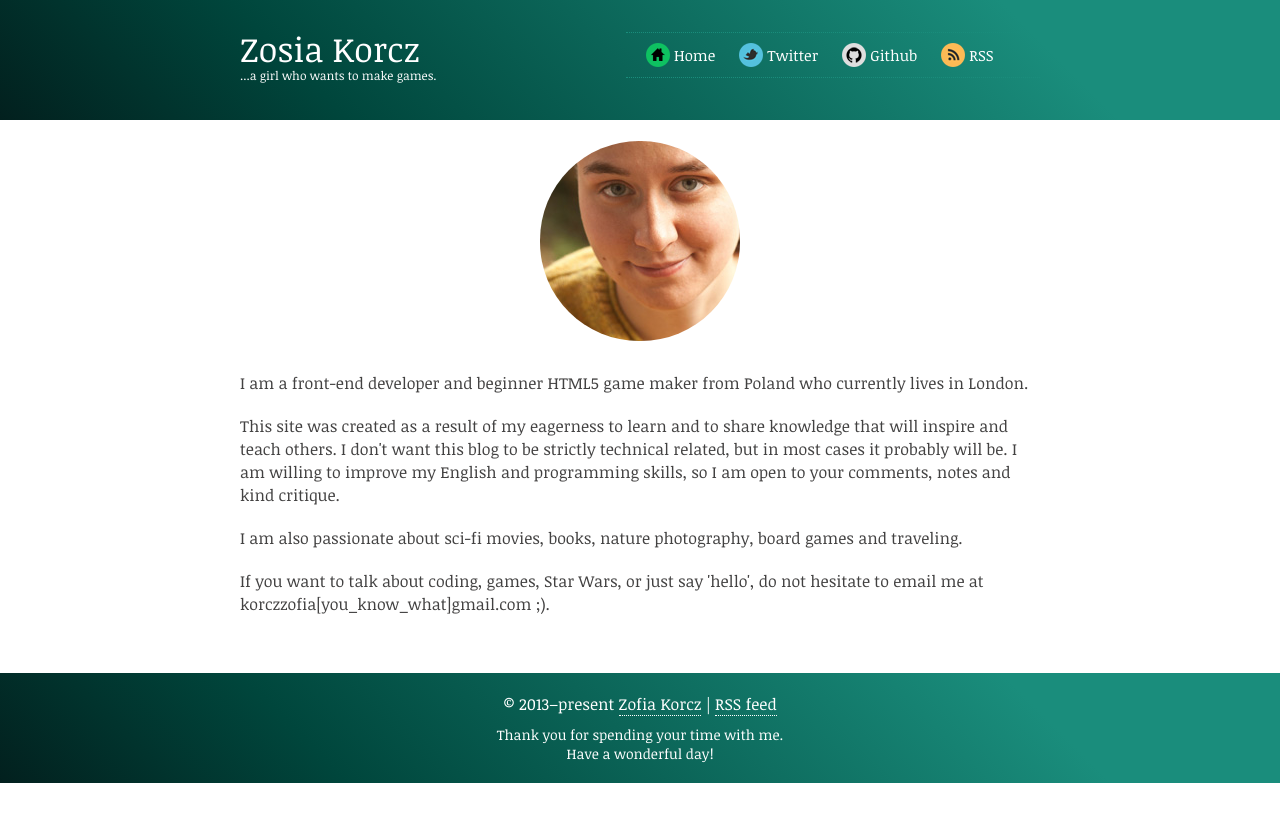
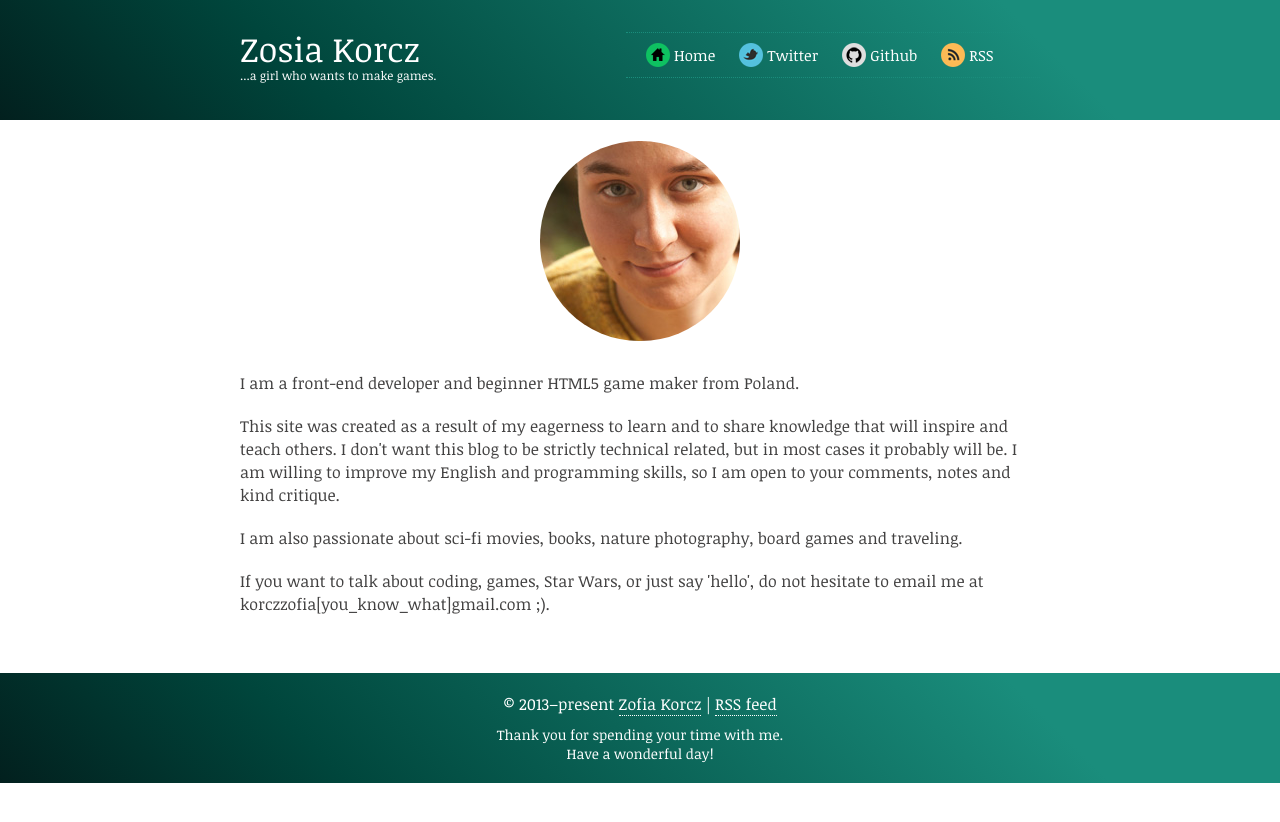
Before and after one commit to Calanthe/Calanthe.github.io, a Jekyll site: the page built from about.html, in a window 1280 px wide. Shown: the top 822 px of the page. Built offline with Jekyll 4.4.1, drawn with Linux system fonts in a browser that asks for light colours.

Commit message:
favicons, about small changes

```diff
--- a/_layouts/about.html
+++ b/_layouts/about.html
@@ -8,7 +8,9 @@
 	<meta name="viewport" content="width=device-width"/>
 	<link href='http://fonts.googleapis.com/css?family=Noticia+Text:400,400italic' rel='stylesheet' type='text/css'>
 	<link rel="alternate" type="application/rss+xml" title="{{ site.name }}" href="{{ site.url }}/feed.xml"/>
-	<link rel="shortcut icon" type="image/x-icon" href="/favicon.ico?">
+	<link rel="icon" type="image/png" sizes="32x32" href="/favicon-32x32.png">
+	<link rel="icon" type="image/png" sizes="96x96" href="/favicon-96x96.png">
+	<link rel="icon" type="image/png" sizes="16x16" href="/favicon-16x16.png">
 
 	<!-- Custom CSS -->
 	<link rel="stylesheet" href="/css/main.css"/>
--- a/_layouts/default.html
+++ b/_layouts/default.html
@@ -8,7 +8,9 @@
         <meta name="viewport" content="width=device-width"/>
         <link href='http://fonts.googleapis.com/css?family=Noticia+Text:400,400italic' rel='stylesheet' type='text/css'>
         <link rel="alternate" type="application/rss+xml" title="{{ site.name }}" href="{{ site.url }}/feed.xml"/>
-        <link rel="shortcut icon" type="image/x-icon" href="/favicon.ico?">
+        <link rel="icon" type="image/png" sizes="32x32" href="/favicon-32x32.png">
+        <link rel="icon" type="image/png" sizes="96x96" href="/favicon-96x96.png">
+        <link rel="icon" type="image/png" sizes="16x16" href="/favicon-16x16.png">
 
         <!-- Custom CSS -->
         <link rel="stylesheet" href="/css/main.css"/>
--- a/_layouts/post_index.html
+++ b/_layouts/post_index.html
@@ -9,7 +9,9 @@
         <link href='http://fonts.googleapis.com/css?family=Droid+Serif' rel='stylesheet' type='text/css'/>
         <link href='http://fonts.googleapis.com/css?family=Noticia+Text:400,400italic' rel='stylesheet' type='text/css'>
         <link rel="alternate" type="application/rss+xml" title="{{ site.name }}" href="{{ site.url }}/feed.xml"/>
-        <link rel="shortcut icon" type="image/x-icon" href="/favicon.ico?">
+        <link rel="icon" type="image/png" sizes="32x32" href="/favicon-32x32.png">
+        <link rel="icon" type="image/png" sizes="96x96" href="/favicon-96x96.png">
+        <link rel="icon" type="image/png" sizes="16x16" href="/favicon-16x16.png">
 
         <!-- syntax highlighting CSS -->
         <link rel="stylesheet" href="/css/syntax.css"/>
--- a/about.html
+++ b/about.html
@@ -4,7 +4,7 @@
 ---
 <div class="about post">
 	<div class="photo-wrapper"><img src="/assets/ZK_200.jpg" width="200" height="200" alt="me myself and I" class="me"/></div>
-<p>I am a front-end developer and beginner HTML5 game maker from Poland who currently lives in London.</p>
+<p>I am a front-end developer and beginner HTML5 game maker from Poland.</p>
 <p>This site was created as a result of my eagerness to learn and to share knowledge that will inspire and teach others. I don't want this blog to be strictly technical related, but in most cases it probably will be. I am willing to improve my English and programming skills, so I am open to your comments, notes and kind critique.
 </p>
 <p>
```
Also changed, not shown: favicon-16x16.png (added), favicon-32x32.png (added), favicon-96x96.png (added), favicon.ico (deleted).
